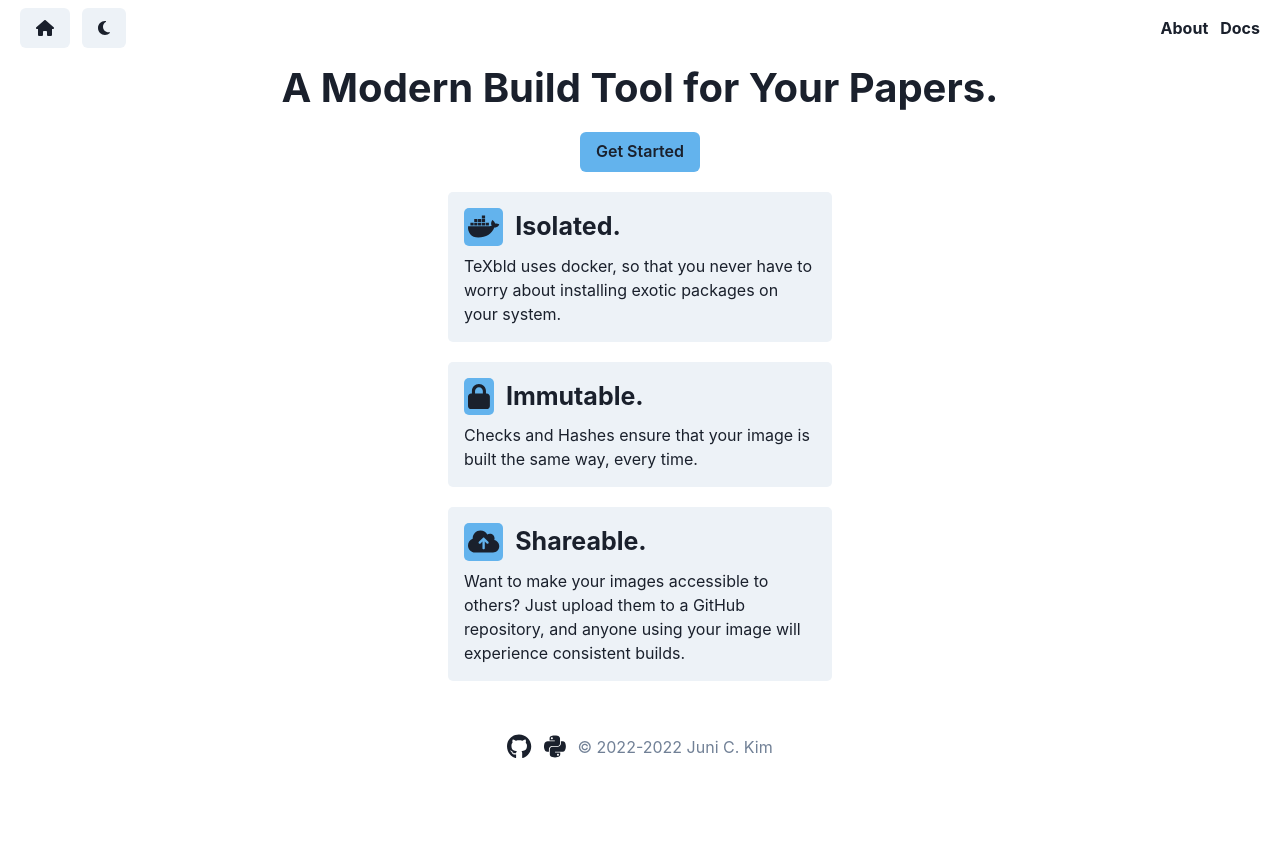
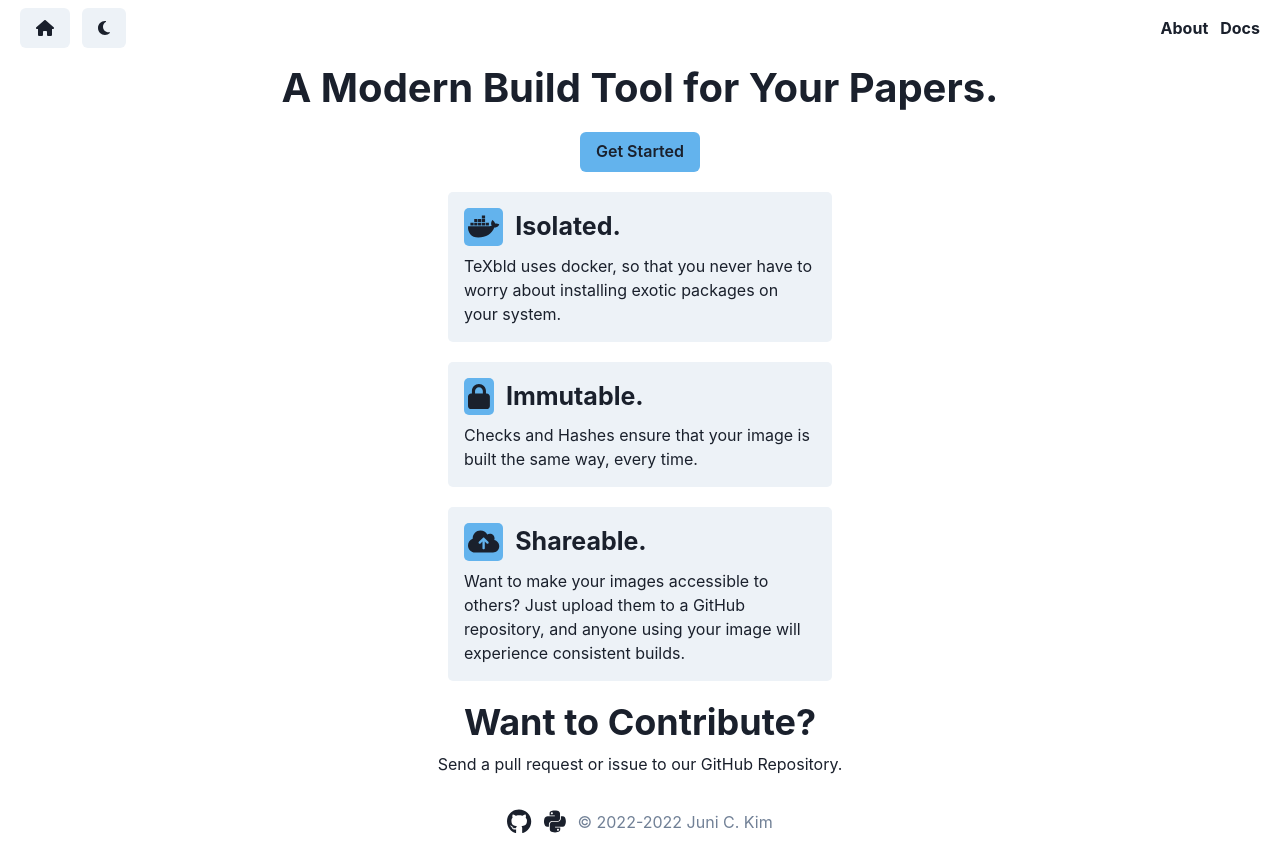
Before and after one commit to texbld/website, a React (Vite) app: page / in a window 1280 px wide. Before the commit the page ends 800 px from the top, so only its background shows below. Built offline with nearby package versions, Linux system fonts and the light colour scheme.

Commit message:
front page

```diff
--- a/src/pages/Home.tsx
+++ b/src/pages/Home.tsx
@@ -6,7 +6,9 @@ import {
   Container,
   Flex,
   Heading,
+  Link,
   Text,
+  VStack,
 } from "@chakra-ui/react";
 import { useNavigate } from "react-router-dom";
 import colors from "../colors";
@@ -51,6 +53,17 @@ export default function Home() {
           </Card>
         </Box>
       </Center>
+      <Center>
+        <VStack>
+          <Heading>Want to Contribute?</Heading>
+          <Text>
+            Send a pull request or issue to our{" "}
+            <Link href="https://github.com/texbld/texbld">
+              GitHub Repository.
+            </Link>{" "}
+          </Text>
+        </VStack>
+      </Center>
     </Box>
   );
 }
```
